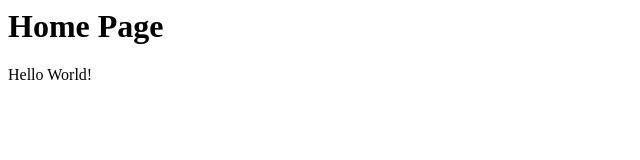
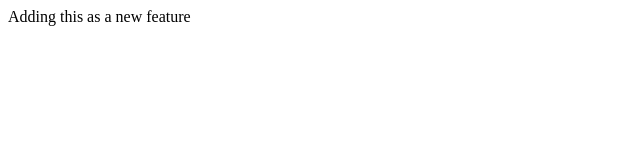
Before and after one commit to hanqche/test-site, a plain HTML site: page index.html in a window 1280 px wide. Shown: the whole page, without its empty margins (0-640 px from the left). Drawn offline with Linux system fonts and the light colour scheme.

Commit message:
Adding a new feature/footer

```diff
--- a/index.html
+++ b/index.html
@@ -1,2 +1 @@
-<h1>Home Page</h1>
-<p1>Hello World!</p1>
+<footer>Adding this as a new feature</footer>
```
